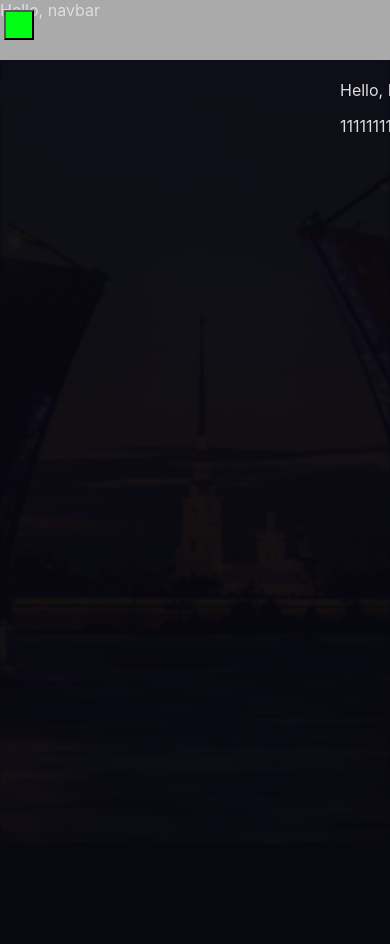
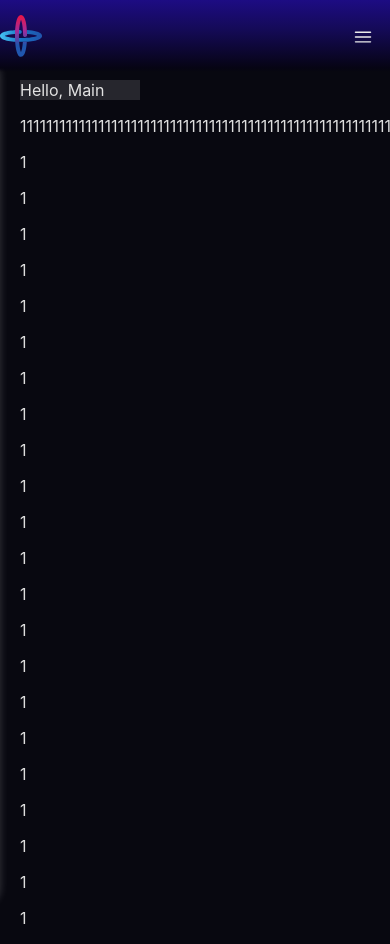
Before and after one commit to dryagindenisrus/guap-raspisanie, a React (Create React App) app: page / in a window 390 px wide. After the commit the page ends 844 px from the top, so only its background shows below. Built offline with nearby package versions, Linux system fonts and the light colour scheme.

Commit message:
template

```diff
--- a/src/App.scss
+++ b/src/App.scss
@@ -2,12 +2,3 @@
   position: relative;
   overflow-x: hidden;
 }
-
-.openBtn {
-  width: 30px;
-  height: 30px;
-  background-color: rgb(0, 255, 21);
-  position: absolute;
-  right: -35px;
-  top: 10px;
-}
--- a/src/App.tsx
+++ b/src/App.tsx
@@ -3,20 +3,23 @@ import { useState } from "react";
 
 import './App.scss';
 import { Sidebar } from './components/Sidebar';
-import { Timetable } from './components/Timetable';
+import { Content } from './components/Timetable';
 import { Navbar } from './components/Navbar';
 
 function App() {
 
-  const [ sidebarActive, setSidebarActive ] = useState(false);
+  const [ sidebarActive, setSidebarActive ] = useState<boolean>(false);
 
+  function toggleSidebar(value: boolean) {
+    setSidebarActive(value);
+  }
 
   return (
     <div className="App">
-      <Navbar />
+      <Navbar active={sidebarActive} setActive={toggleSidebar}/>
       <div className="content">
-        <Sidebar active={sidebarActive} setActive={setSidebarActive} />
-        <Timetable />
+        <Sidebar active={sidebarActive} />
+        <Content active={sidebarActive} />
       </div>
     </div>
   );
--- a/src/components/Navbar/Navbar.module.scss
+++ b/src/components/Navbar/Navbar.module.scss
@@ -1,13 +1,25 @@
 .topnav {
     position: relative;
-    min-height: 60px;
-    background-color: #aaa;
+    min-height: 72px;
+    background: var(--header-color);
+    width: 100%;
     display: none;
+    z-index: 100;
 }
 
+.openBtn {
+    height: 22px;
+    width: auto;
+    background: none;
+    border: none;
+    margin: 10px;
+}
 
 @media (max-width: 767px) {
     .topnav {
-        display: block;
+        display: flex;
+        justify-content: space-between;
+        align-items: center;
+        position: fixed;
     }
   }
--- a/src/components/Navbar/index.tsx
+++ b/src/components/Navbar/index.tsx
@@ -1,12 +1,28 @@
 import React from "react";
 
 import styles from './Navbar.module.scss';
+import logo from '../../img/guap-logo.svg';
 
-export const Navbar = () => {
+interface NavbarProps {
+    active: boolean;
+    setActive(value: boolean): void;
+  }
+
+  export const Navbar: React.FC<NavbarProps> = props => {
 
     return (
         <nav className={styles.topnav}>
-            Hello, navbar
+
+            <img src={logo} alt="" />
+            <button  onClick={ () => props.setActive(!props.active) } className={styles.openBtn}>
+                <svg width="22" height="22" viewBox="0 0 22 22" fill="none" xmlns="http://www.w3.org/2000/svg">
+                    <path fill-rule="evenodd" clip-rule="evenodd" d="M2.75 11C2.75 10.6203 3.0578 10.3125 3.4375 10.3125H18.5625C18.9422 10.3125 19.25 10.6203 19.25 11C19.25 11.3797 18.9422 11.6875 18.5625 11.6875H3.4375C3.0578 11.6875 2.75 11.3797 2.75 11Z" fill="#EBEBEB"/>
+                    <path fill-rule="evenodd" clip-rule="evenodd" d="M2.75 6.1875C2.75 5.8078 3.0578 5.5 3.4375 5.5H18.5625C18.9422 5.5 19.25 5.8078 19.25 6.1875C19.25 6.5672 18.9422 6.875 18.5625 6.875H3.4375C3.0578 6.875 2.75 6.5672 2.75 6.1875Z" fill="#EBEBEB"/>
+                    <path fill-rule="evenodd" clip-rule="evenodd" d="M2.75 15.8125C2.75 15.4328 3.0578 15.125 3.4375 15.125H18.5625C18.9422 15.125 19.25 15.4328 19.25 15.8125C19.25 16.1922 18.9422 16.5 18.5625 16.5H3.4375C3.0578 16.5 2.75 16.1922 2.75 15.8125Z" fill="#EBEBEB"/>
+                </svg>
+
+            </button>
+
         </nav>
     )
 }
--- a/src/components/Sidebar/Sidebar.module.scss
+++ b/src/components/Sidebar/Sidebar.module.scss
@@ -10,30 +10,24 @@
   width: 300px;
   min-height: 100vh;
   height: 100vh;
-
+  overflow-y: hidden;
   color: var(--main-text);
   box-sizing: border-box;
   background-color: #333E4832;
-  border-right: #666666 1px solid;
+  border-right: var(--sidebar-border) 1px solid;
   padding: 15px;
   backdrop-filter: blur(4px);
 
-  transition: 0.5s;
-  transform: translateX(-100%);
+
+  // transition: 0.5s;
+  // transform: translateX(-100%);
 }
 
 .sidebar_active {
   transform: translateX(0%);
+  display: block;
 }
 
-.openBtn {
-  width: 30px;
-  height: 30px;
-  background-color: rgb(0, 255, 21);
-  position: absolute;
-  right: -35px;
-  top: 10px;
-}
 
 @media (max-width: 767px) {
   .sidebar {
@@ -41,7 +35,20 @@
     max-width: 767px;
     min-height: 100vh;
     padding: 15px;
-    // position: fixed;
-    // display: none;
+    width: 100%;
+    top: 60px;
+    overflow-y: auto;
+    z-index: 90;
+    box-shadow: 0px 0px 8px 0px #ffffff32;
+    border-radius: 16px;
+    border-right: none;
+    backdrop-filter: blur(8px);
+    // transition: 0.2s;
+    transform: translateX(0%);
+  }
+  .sidebar_active {
+
+    // transition: 0.2s;
+    transform: translateX(-100%);
   }
 }
--- a/src/components/Sidebar/index.tsx
+++ b/src/components/Sidebar/index.tsx
@@ -1,17 +1,19 @@
 import React from "react";
-import { useState } from "react";
 
 import styles from './Sidebar.module.scss';
 
-// active: any, setActive: any
-export const Sidebar = (active: any, setActive: any) => {
 
-  const [ sidebarActive, setSidebarActive ] = useState(false);
+interface SidebarProps {
+  active: boolean;
+}
+
+export const Sidebar: React.FC<SidebarProps> = props => {
 
   return (
-    <aside className={sidebarActive ? styles.sidebar_active + ' ' + styles.sidebar : styles.sidebar}>
-      <button onClick={() => setSidebarActive(!sidebarActive)} className="openBtn"></button>
+    <aside className={props.active ? styles.sidebar : styles.sidebar_active + ' ' + styles.sidebar}>
       Hello, sidebar
+      <p>1</p><p>1</p><p>1</p><p>1</p><p>1</p><p>1</p><p>1</p><p>1</p><p>1</p><p>1</p><p>1</p><p>1</p><p>1</p><p>1</p>
+      <p>1</p><p>1</p><p>1</p><p>1</p><p>1</p><p>1</p><p>1</p><p>1</p><p>1</p><p>1</p><p>1</p><p>1</p><p>1</p><p>1</p>
     </aside>
   )
 }
--- a/src/components/Timetable/Timetable.module.scss
+++ b/src/components/Timetable/Timetable.module.scss
@@ -1,21 +1,43 @@
 @import '../../index.scss';
 
 .main {
-  position: relative;
+  position: fixed;
+  left: 320px;
   background-color: #ffffff00;
   width: 100%;
-  height: 100vh;
+  height: 100%;
   padding: 20px;
-  overflow: hidden;
+  overflow-x: hidden;
   z-index: 0;
 }
 
 .main_active {
-  transform: translateX(320px);
+  transform: translateX(0);
 }
+
+.weekSelector {
+  position: fixed;
+  background-color: #ffffff1f;
+  padding: 10px;
+  position: fixed;
+  width: 100px;
+}
+
 
 @media (max-width: 767px) {
   .main {
     width: 100%;
+    top: 60px;
+    left: 0;
+    transform: translateX(0px);
+    // display: none;
+    overflow: hidden;
+    height: calc(100vh - 60px);
+  }
+  .main_active {
+    transform: translateX(0);
+    display: block;
+    height: auto;
+    // height: auto;
   }
 }
--- a/src/components/Timetable/index.tsx
+++ b/src/components/Timetable/index.tsx
@@ -3,13 +3,26 @@ import { useState } from "react";
 
 import styles from './Timetable.module.scss';
 
-export const Timetable = (active: any, setActive: any) => {
+
+interface TimetableProps {
+  active: boolean;
+}
+
+export const Content: React.FC<TimetableProps> = props => {
 
   return (
-    // className={sidebarActive ? styles.sidebar_active + ' ' + styles.sidebar : styles.sidebar}
-    <main className={active ? styles.main_active + ' ' + styles.main : styles.main}>
+    // className={TimetableActive ? styles.Timetable_active + ' ' + styles.Timetable : styles.Timetable}
+
+    <main className={props.active ? styles.main : styles.main_active + ' ' + styles.main}>
+      <div className={styles.weekSelector}></div>
+      <div className={styles.content}>
       Hello, Main
-      <p>1111111111111111111111111111111111111111111111111111111111111111111111111111111111111111111111111111111111111111111111111111111111111</p>
+        <p>1111111111111111111111111111111111111111111111111111111111111</p>
+        <p>1</p><p>1</p><p>1</p><p>1</p><p>1</p><p>1</p><p>1</p><p>1</p><p>1</p><p>1</p><p>1</p><p>1</p><p>1</p><p>1</p>
+        <p>1</p><p>1</p><p>1</p><p>1</p><p>1</p><p>1</p><p>1</p><p>1</p><p>1</p><p>1</p><p>1</p><p>1</p><p>1</p><p>1</p>
+        <p>1</p><p>1</p><p>1</p><p>1</p><p>1</p><p>1</p><p>1</p><p>1</p><p>1</p><p>1</p><p>1</p><p>1</p><p>1</p><p>10000</p>
+      </div>
+
     </main>
   )
 }
--- a/src/index.scss
+++ b/src/index.scss
@@ -1,6 +1,8 @@
 :root {
   --background-color: #080810;
   --main-text: #DEDEDE;
+  --sidebar-border: #666666;
+  --header-color: linear-gradient(180deg, #1D0C83 0%, #140A56 41.67%, #060414 94%, rgba(0, 0, 0, 0) 100%);;
 }
 
 body {
@@ -36,3 +38,12 @@ code {
 #root {
   min-height: 100vh;
 }
+
+
+@media (max-width: 767px) {
+  body {
+    &::before {
+      background: none;
+    }
+  }
+}
```
Also changed, not shown: src/img/burger-menu.svg (added), src/img/guap-logo.svg (added).
